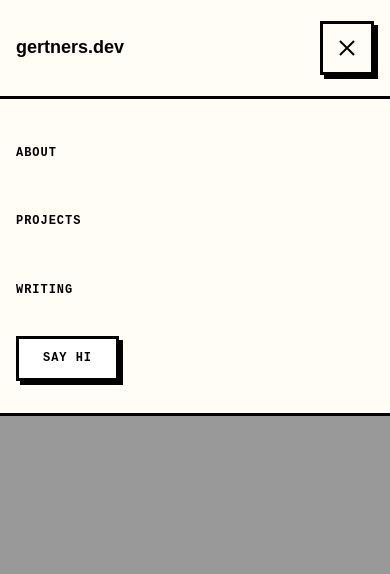
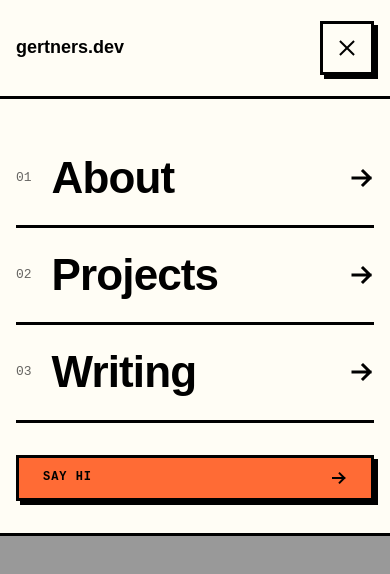
Before and after one commit to ArvidsGertners/gertners.dev, a React (Vite) app: page / in a window 390 px wide. Both pictures are taken after a click on the button 347 px from the left and 48 px from the top of the page. Shown: the top 574 px of the page. Built offline with nearby package versions, Linux system fonts and the light colour scheme.

Commit message:
update drawer item looks

```diff
--- /dev/null
+++ b/src/components/ButtonPrimary.jsx
@@ -0,0 +1,39 @@
+import { NavLink } from "react-router-dom";
+
+export const ButtonPrimary = ({ to, type = "button", children, ...props }) => {
+  const base =
+    "inline-flex font-mono text-label uppercase text-ink border-3 border-ink px-6 py-3 shadow-brutal";
+
+  const interactive =
+    "hover:-translate-0.5 hover:shadow-brutal-lg hover:bg-accent";
+
+  const motion =
+    "transition-[translate,box-shadow,background-color] duration-75 ease-in-out motion-reduce:transition-none";
+
+  if (to) {
+    return (
+      <NavLink
+        to={to}
+        className={({ isActive }) =>
+          isActive
+            ? `${base} ${motion} bg-highlight`
+            : `${base} ${motion} ${interactive} bg-accent`
+        }
+        {...props}
+      >
+        {children}
+      </NavLink>
+    );
+  }
+  return (
+    <>
+      <button
+        type={type}
+        className={`${base} ${interactive} bg-paper`}
+        {...props}
+      >
+        {children}
+      </button>
+    </>
+  );
+};
--- a/src/components/DrawerItem.jsx
+++ b/src/components/DrawerItem.jsx
@@ -1,9 +1,33 @@
-export const DrawerItem = () => {
+import React from "react";
+import { NavLink } from "react-router-dom";
+
+export const DrawerItem = ({ to, index, children }) => {
+  const number = String(index).padStart(2, "0");
+
   return (
-    <>
-      <div className="border-b-4 ">
-        <p></p>
-      </div>
-    </>
+    <NavLink
+      to={to}
+      className="group flex w-full items-center gap-5 border-b-3 border-ink py-6 text-ink
+                 focus-visible:outline-3 focus-visible:outline-offset-4 focus-visible:outline-ink"
+    >
+      <span className="font-mono text-meta text-ink/60" aria-hidden="true">
+        {number}
+      </span>
+
+      <span className="font-display text-display-l">{children}</span>
+
+      <svg
+        className="ml-auto h-6 w-6 shrink-0 transition-transform duration-200
+                   group-hover:translate-x-1 motion-reduce:transition-none"
+        viewBox="0 0 24 24"
+        fill="none"
+        stroke="currentColor"
+        strokeWidth="3"
+        strokeLinecap="square"
+        aria-hidden="true"
+      >
+        <path d="M3 12h17M13 5l7 7-7 7" />
+      </svg>
+    </NavLink>
   );
 };
--- a/src/components/NavBar.jsx
+++ b/src/components/NavBar.jsx
@@ -1,9 +1,12 @@
 import { Link, useLocation } from "react-router-dom";
 import React, { useEffect, useState } from "react";
 import { ButtonSecondary } from "./ButtonSecondary";
+import { ButtonPrimary } from "./ButtonPrimary";
+
 import { ButtonNav } from "./ButtonNav";
 import { Squash as Hamburger } from "hamburger-react";
 import { Drawer } from "@base-ui/react/drawer";
+import { DrawerItem } from "./DrawerItem";
 
 const links = [
   { to: "/about", label: "about" },
@@ -77,15 +80,29 @@ export const NavBar = () => {
                    data-ending-style:transform-[translateY(-100%)]
                    data-swiping:select-none"
             >
-              <Drawer.Content>
+              <Drawer.Content className="flex flex-col">
                 <Drawer.Title className="sr-only">Menu</Drawer.Title>
-                <div className="flex flex-col items-start gap-6 uppercase text-label font-mono">
-                  {links.map((l) => (
-                    <ButtonNav key={l.to} to={l.to}>
-                      {l.label}
-                    </ButtonNav>
-                  ))}
-                  <ButtonSecondary to="/contact">Say Hi</ButtonSecondary>
+                {[...links].map((l, i) => (
+                  <DrawerItem key={l.to} to={l.to} index={i + 1}>
+                    {l.label.charAt(0).toUpperCase() + l.label.slice(1)}
+                  </DrawerItem>
+                ))}
+                <div className="mt-8 flex flex-col">
+                  <ButtonPrimary to="/contact">
+                    <span>say hi</span>
+                    <svg
+                      className="ml-auto h-4 w-4 shrink-0 transition-transform duration-200
+                   group-hover:translate-x-1 motion-reduce:transition-none"
+                      viewBox="0 0 24 24"
+                      fill="none"
+                      stroke="currentColor"
+                      strokeWidth="3"
+                      strokeLinecap="square"
+                      aria-hidden="true"
+                    >
+                      <path d="M3 12h17M13 5l7 7-7 7" />
+                    </svg>
+                  </ButtonPrimary>
                 </div>
               </Drawer.Content>
             </Drawer.Popup>
```
